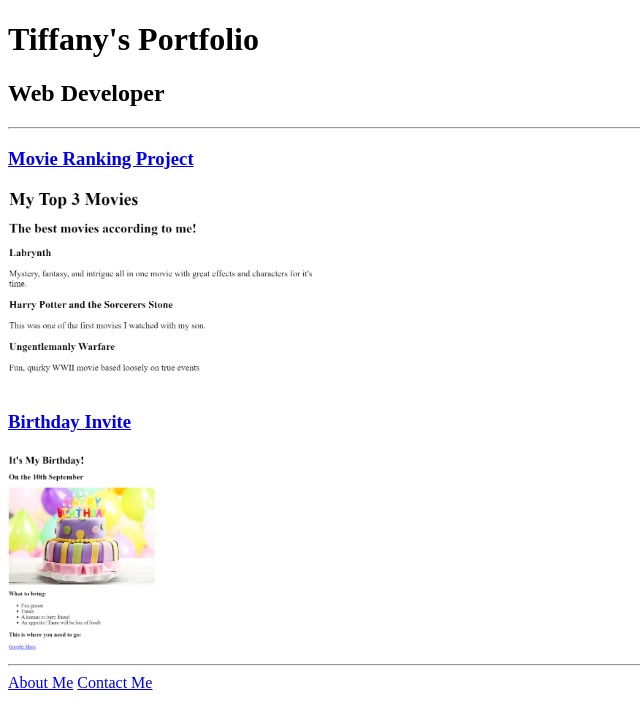
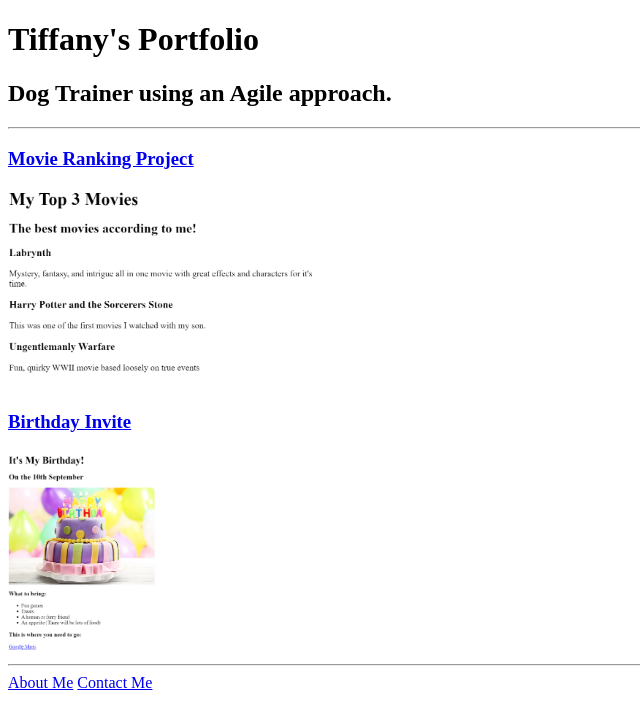
Before and after one commit to theagiledog/html-portfolio, a plain HTML site: page index.html in a window 1280 px wide. Shown: the whole page, without its empty margins (0-640 px from the left). Drawn offline with Linux system fonts and the light colour scheme.

Commit message:
Add files via upload

```diff
--- a/index.html
+++ b/index.html
@@ -7,7 +7,7 @@
     </head>
     <body>
         <h1>Tiffany's Portfolio</h1>
-        <h2>Web Developer</h2>
+        <h2>Dog Trainer using an Agile approach.</h2>
     <hr/>
         <h3><a href="./public/movie-ranking.html">Movie Ranking Project</a></h3>
             <img src="./assets/images/movie-ranking.png" height="200" alt="list of movie rankings"/>
```
